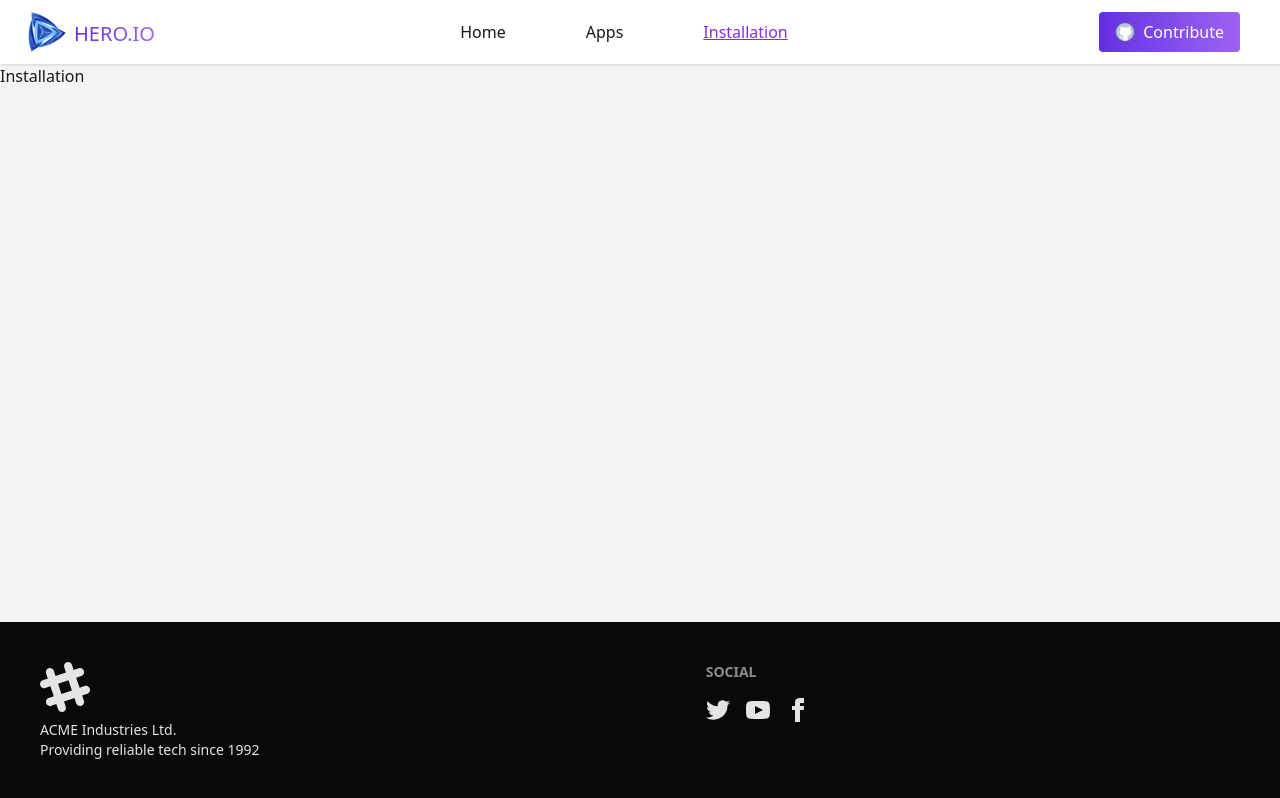
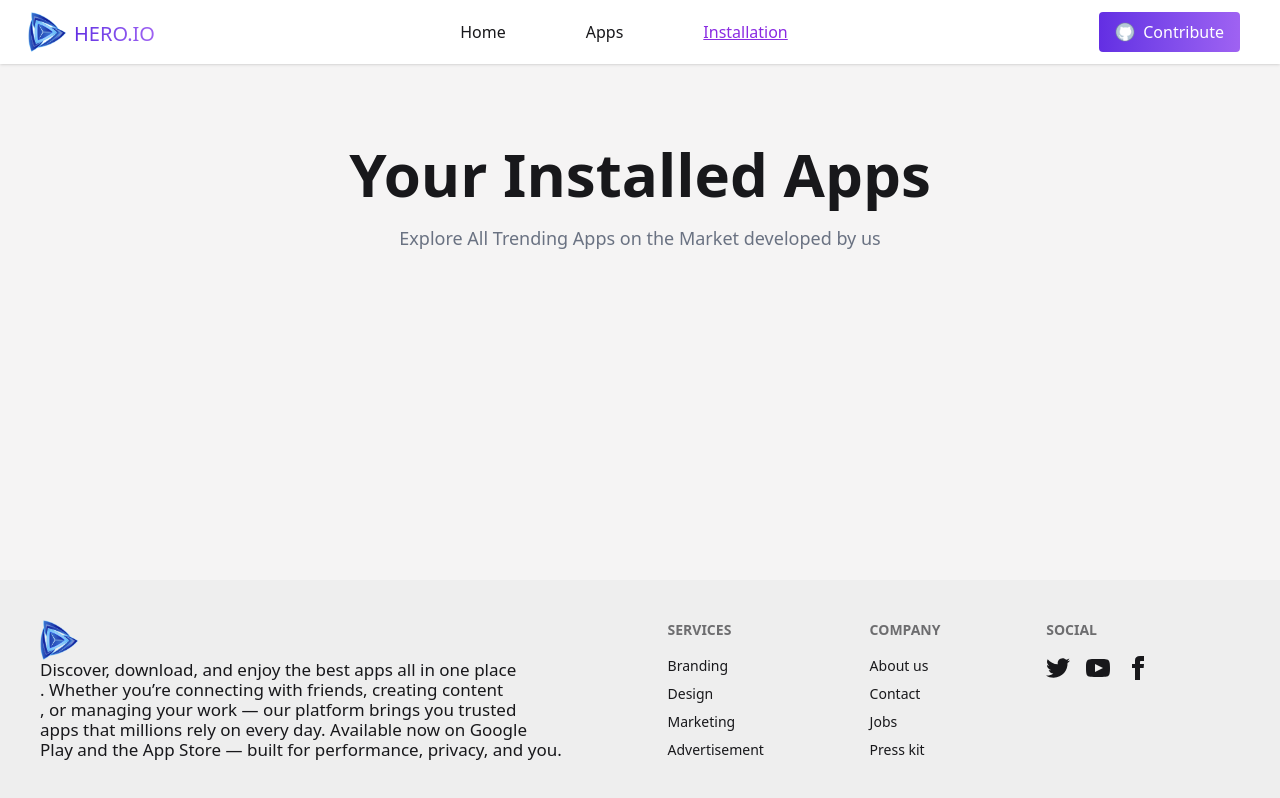
Before and after one commit to tamjid97/assignment-8, a React (Vite) app: page /Installation in a window 1280 px wide. Built offline with nearby package versions, Linux system fonts and the light colour scheme.

Commit message:
added rating json data

```diff
--- a/src/Components/Footer.jsx
+++ b/src/Components/Footer.jsx
@@ -1,32 +1,43 @@
 import React from 'react';
+import logo from '../assets/assets/logo.png'
 
 const Footer = () => {
   return (
-   <footer className="footer sm:footer-horizontal bg-neutral text-neutral-content p-10">
-  <aside>
-    <svg
-      width="50"
-      height="50"
-      viewBox="0 0 24 24"
-      xmlns="http://www.w3.org/2000/svg"
-      fillRule="evenodd"
-      clipRule="evenodd"
-      className="fill-current">
-      <path
-        d="M22.672 15.226l-2.432.811.841 2.515c.33 1.019-.209 2.127-1.23 2.456-1.15.325-2.148-.321-2.463-1.226l-.84-2.518-5.013 1.677.84 2.517c.391 1.203-.434 2.542-1.831 2.542-.88 0-1.601-.564-1.86-1.314l-.842-2.516-2.431.809c-1.135.328-2.145-.317-2.463-1.229-.329-1.018.211-2.127 1.231-2.456l2.432-.809-1.621-4.823-2.432.808c-1.355.384-2.558-.59-2.558-1.839 0-.817.509-1.582 1.327-1.846l2.433-.809-.842-2.515c-.33-1.02.211-2.129 1.232-2.458 1.02-.329 2.13.209 2.461 1.229l.842 2.515 5.011-1.677-.839-2.517c-.403-1.238.484-2.553 1.843-2.553.819 0 1.585.509 1.85 1.326l.841 2.517 2.431-.81c1.02-.33 2.131.211 2.461 1.229.332 1.018-.21 2.126-1.23 2.456l-2.433.809 1.622 4.823 2.433-.809c1.242-.401 2.557.484 2.557 1.838 0 .819-.51 1.583-1.328 1.847m-8.992-6.428l-5.01 1.675 1.619 4.828 5.011-1.674-1.62-4.829z"></path>
-    </svg>
-    <p>
-      ACME Industries Ltd.
-      <br />
-      Providing reliable tech since 1992
-    </p>
-  </aside>
+    <div>
+
+
+
+<footer className="footer mt-4 sm:footer-horizontal bg-base-300 text-base-content p-10">
+      <nav>
+        <div className=''>
+          <img className='w-[40px] ' src={logo} alt="" />
+          <p className='text-[17px]'>Discover, download, and enjoy the best apps all in one place <br />.
+
+            Whether you’re connecting with friends, creating content <br />, or managing your work — our platform brings you trusted <br />apps that millions rely on every day.
+            Available now on Google <br /> Play and the App Store — built for performance, privacy, and you.</p>
+        </div>
+      </nav>
+
+      <nav>
+        <h6 className="footer-title">Services</h6>
+        <a className="link link-hover">Branding</a>
+        <a className="link link-hover">Design</a>
+        <a className="link link-hover">Marketing</a>
+        <a className="link link-hover">Advertisement</a>
+      </nav>
+      <nav>
+        <h6 className="footer-title">Company</h6>
+        <a className="link link-hover">About us</a>
+        <a className="link link-hover">Contact</a>
+        <a className="link link-hover">Jobs</a>
+        <a className="link link-hover">Press kit</a>
+      </nav>
       <nav>
         <h6 className="footer-title">Social</h6>
         <div className="grid grid-flow-col gap-4">
           <a>
             <svg
-          xmlns="http://www.w3.org/2000/svg"
+
               width="24"
               height="24"
               viewBox="0 0 24 24"
@@ -37,7 +48,7 @@ const Footer = () => {
           </a>
           <a>
             <svg
-          xmlns="http://www.w3.org/2000/svg"
+
               width="24"
               height="24"
               viewBox="0 0 24 24"
@@ -48,7 +59,7 @@ const Footer = () => {
           </a>
           <a>
             <svg
-          xmlns="http://www.w3.org/2000/svg"
+
               width="24"
               height="24"
               viewBox="0 0 24 24"
@@ -60,6 +71,8 @@ const Footer = () => {
         </div>
       </nav>
     </footer>
+
+    </div>
   );
 };
 
--- a/src/Pages/Apps.jsx
+++ b/src/Pages/Apps.jsx
@@ -1,14 +1,23 @@
-import React, { useState } from 'react';
+
 import useProducts from '../hooks/useCards';
 import dowlodImg from '../assets/assets/icon-downloads.png';
 import star from '../assets/assets/icon-ratings.png';
+import { useState } from 'react';
+import { Link } from 'react-router';
 
 const Apps = () => {
 const { products } = useProducts();
+
 const [search, setSearch] = useState('')
+const term = search.trim().toLocaleLowerCase()
 
-const searahedProducts = search
+const searchedProducts = term
+  ? products.filter(card =>
+    card.title.toLocaleLowerCase().includes(term)
+    )
+  : products
 
+console.log(searchedProducts);
 
 
 
@@ -23,9 +32,9 @@ const searahedProducts = search
   </p>
 </div>
 
-<div className='flex justify-between mx-40'>
+<div className='flex justify-between mx-2.5 md:mx-40'>
 <div>
-  <h1 className='text-3xl font-bold'>
+  <h1 className='text-xl md:text-3xl font-bold'>
   ({products.length})Apps Found
 </h1>
 </div>
@@ -45,7 +54,7 @@ const searahedProducts = search
     </g>
   </svg>
   <input
-    value={search}
+  value={search}
     onChange={(e)=> setSearch(e.target.value)}
     type="search" required placeholder="Search" />
 </label>
@@ -60,13 +69,16 @@ const searahedProducts = search
         <div className="mt-10 min-h-screen ">
       <div className="grid grid-cols-1 md:grid-cols-2 lg:grid-cols-4 gap-8 ml-20 mb-20 md:ml-36">
 
-        {products.map((card, i) => (
+        {searchedProducts.map((card, i) => (
           <div
             key={i}
             className="p-6 w-60 rounded-3xl hover:scale-105 hover:shadow-lg hover:opacity-90 cursor-pointer bg-white transition-transform duration-300"
           >
+            <Link to={`/Ratings/${card.id}`}>
             <img src={card.image} alt={card.title} className="rounded-2xl w-50 h-48 " />
             <h2 className="mt-3 text-2xl font-semibold">{card.title}</h2>
+            </Link>
+
             <div className="flex justify-between mt-4">
               <div className="flex gap-1 items-center">
                 <img src={dowlodImg} alt="downloads" className="w-5 h-5" />
--- a/src/Pages/Home.jsx
+++ b/src/Pages/Home.jsx
@@ -5,6 +5,7 @@ import mobail from '../assets/assets/hero.png'
 import dowlodImg from '../assets/assets/icon-downloads.png'
 import star from '../assets/assets/icon-ratings.png'
 import damoimg from '../assets/assets/demo-app (5).webp'
+import Ratings from './Ratings';
 
 
 import { Link, useLoaderData } from 'react-router';
@@ -13,7 +14,7 @@ import useProducts from '../hooks/useCards';
 
 
 const Home = () => {
-const {products, loading, error} = useProducts()
+const {products, loading, error, } = useProducts()
 
 const Cardss = useLoaderData()
 
@@ -100,11 +101,14 @@ console.log(Cardss);
 
         {/* json card */}
 
-        <div>
   <div className="grid grid-cols-1 md:grid-cols-2 lg:grid-cols-4 gap-15 mt-10">
-  {Cardss && featuredCards.map((card, i) => (
+                {featuredCards && featuredCards.map((card, i) => (
+                    <Link
+                        key={i}
+                        to={`/Ratings/${card.id}`}
+                        className="block"
+                    >
                         <div
-      key={i}
                             className="p-5 rounded-3xl hover:scale-105 hover:shadow-lg hover:opacity-90 cursor-pointer bg-white transition-transform duration-300"
                         >
                             <img src={card.image} alt="" className="rounded-2xl w-50 h-48 object-cover"/>
@@ -119,8 +123,8 @@ console.log(Cardss);
                                     <p>{card.ratingAvg}</p>
                                 </div>
                             </div>
-
                         </div>
+                    </Link>
 
                 ))}
 </div>
@@ -130,7 +134,7 @@ console.log(Cardss);
   </Link>
   </div>
 
-        </div>
+
       </div>
 
 
--- a/src/Pages/Installation.jsx
+++ b/src/Pages/Installation.jsx
@@ -3,7 +3,12 @@ import React from 'react';
 const Installation = () => {
   return (
     <div>
-      <h1>Installation</h1>
+    <div className="text-center mt-20 mb-10">
+  <h1 className="text-4xl md:text-6xl font-bold">Your Installed Apps</h1>
+  <p className="text-lg text-[15px] md:text-[18px] text-gray-500 mt-5">
+    Explore All Trending Apps on the Market developed by us
+  </p>
+</div>
     </div>
   );
 };
--- a/src/Routes/Routrs.jsx
+++ b/src/Routes/Routrs.jsx
@@ -6,6 +6,7 @@ import MainLayout from "../Layouts/MainLayout";
 import ErrorPage from "../Pages/ErrorPage";
 import ErrorApp from "../Pages/ErrorApp";
 import HomeCard from "../Pages/HomeCard";
+import Ratings from "../Pages/Ratings";
 
 
 const router = createBrowserRouter([
@@ -35,6 +36,10 @@ const router = createBrowserRouter([
     path: '/',
     element: <HomeCard/>,
   },
+  {
+    path: '/Ratings/:id',
+    element: <Ratings/>
+  },
 
     ]
   },
```
Lines whose indentation alone changed are shown as unchanged.
